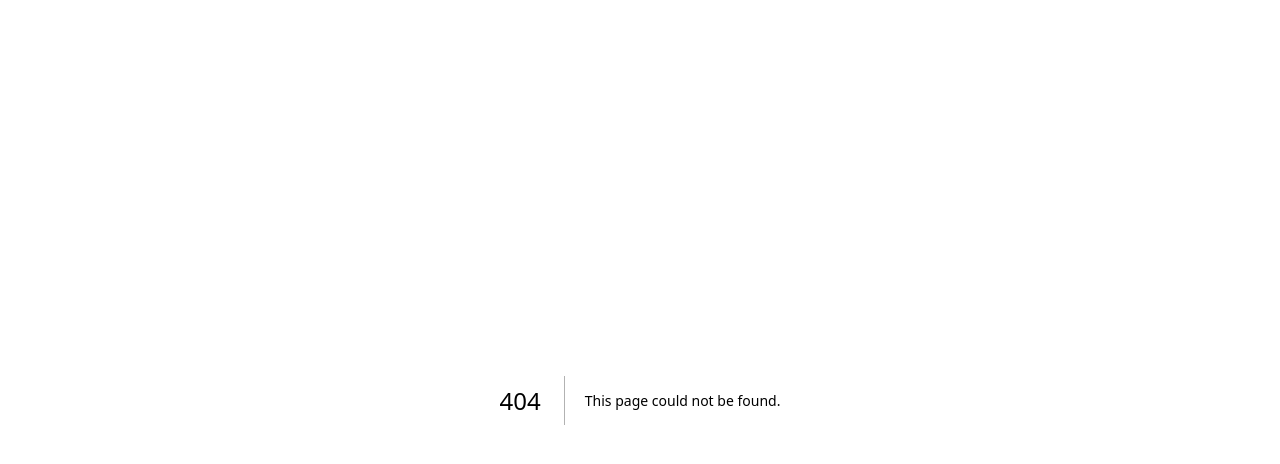
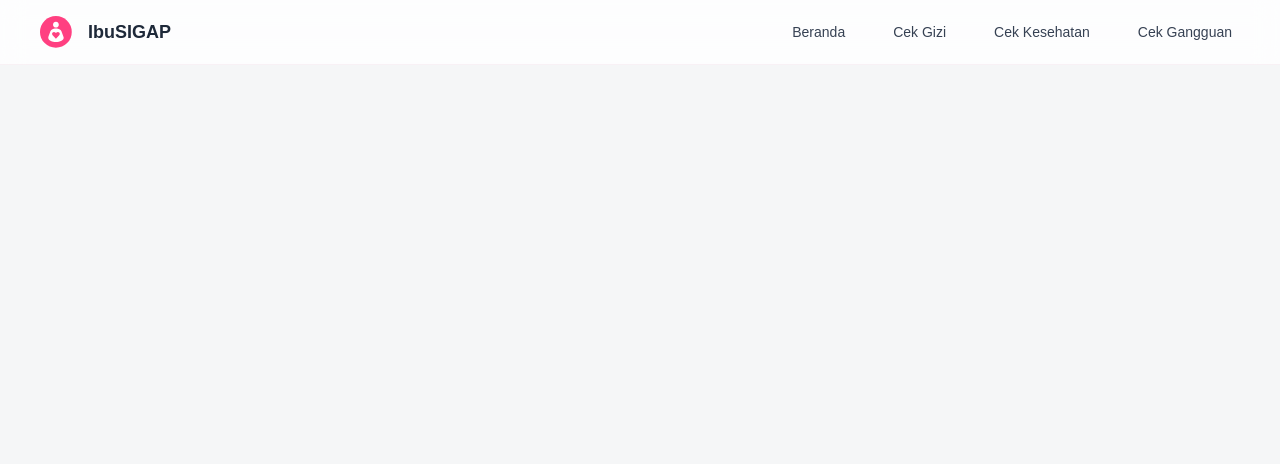
Before and after one commit to kevinwhara/ibusigap, a Next.js app: page /deteksi-gangguan in a window 1280 px wide. Before the commit this address had no page. Shown: the top 464 px of the page. Built offline with nearby package versions, Linux system fonts and the light colour scheme.

Commit message:
Tambah Halaman Kosong

```diff
--- /dev/null
+++ b/app/deteksi-gangguan/page.jsx
@@ -0,0 +1,15 @@
+import Navbar from "@/components/Navbar";
+
+export default function DeteksiGangguan() {
+    return(
+        <div className="min-h-screen font-sans flex flex-col overflow-x-hidden">
+
+            <Navbar />
+
+            {/* Main Content */}
+            <main className="grow w-full max-w-7xl mx-auto px-4 md:px-10 py-8">
+
+            </main>
+        </div>
+    );
+}
--- /dev/null
+++ b/app/jurnal-gizi/page.jsx
@@ -0,0 +1,15 @@
+import Navbar from "@/components/Navbar";
+
+export default function JurnalGizi() {
+    return(
+        <div className="min-h-screen font-sans flex flex-col overflow-x-hidden">
+
+            <Navbar />
+
+            {/* Main Content */}
+            <main className="grow w-full max-w-7xl mx-auto px-4 md:px-10 py-8">
+
+            </main>
+        </div>
+    );
+}
--- /dev/null
+++ b/app/pengaturan/page.jsx
@@ -0,0 +1,15 @@
+import Navbar from "@/components/Navbar";
+
+export default function Pengaturan() {
+    return(
+        <div className="min-h-screen font-sans flex flex-col overflow-x-hidden">
+
+            <Navbar />
+
+            {/* Main Content */}
+            <main className="grow w-full max-w-7xl mx-auto px-4 md:px-10 py-8">
+
+            </main>
+        </div>
+    );
+}
--- /dev/null
+++ b/app/riwayat-medis/page.jsx
@@ -0,0 +1,15 @@
+import Navbar from "@/components/Navbar";
+
+export default function RiwayatMedis() {
+    return(
+        <div className="min-h-screen font-sans flex flex-col overflow-x-hidden">
+
+            <Navbar />
+
+            {/* Main Content */}
+            <main className="grow w-full max-w-7xl mx-auto px-4 md:px-10 py-8">
+
+            </main>
+        </div>
+    );
+}
```
